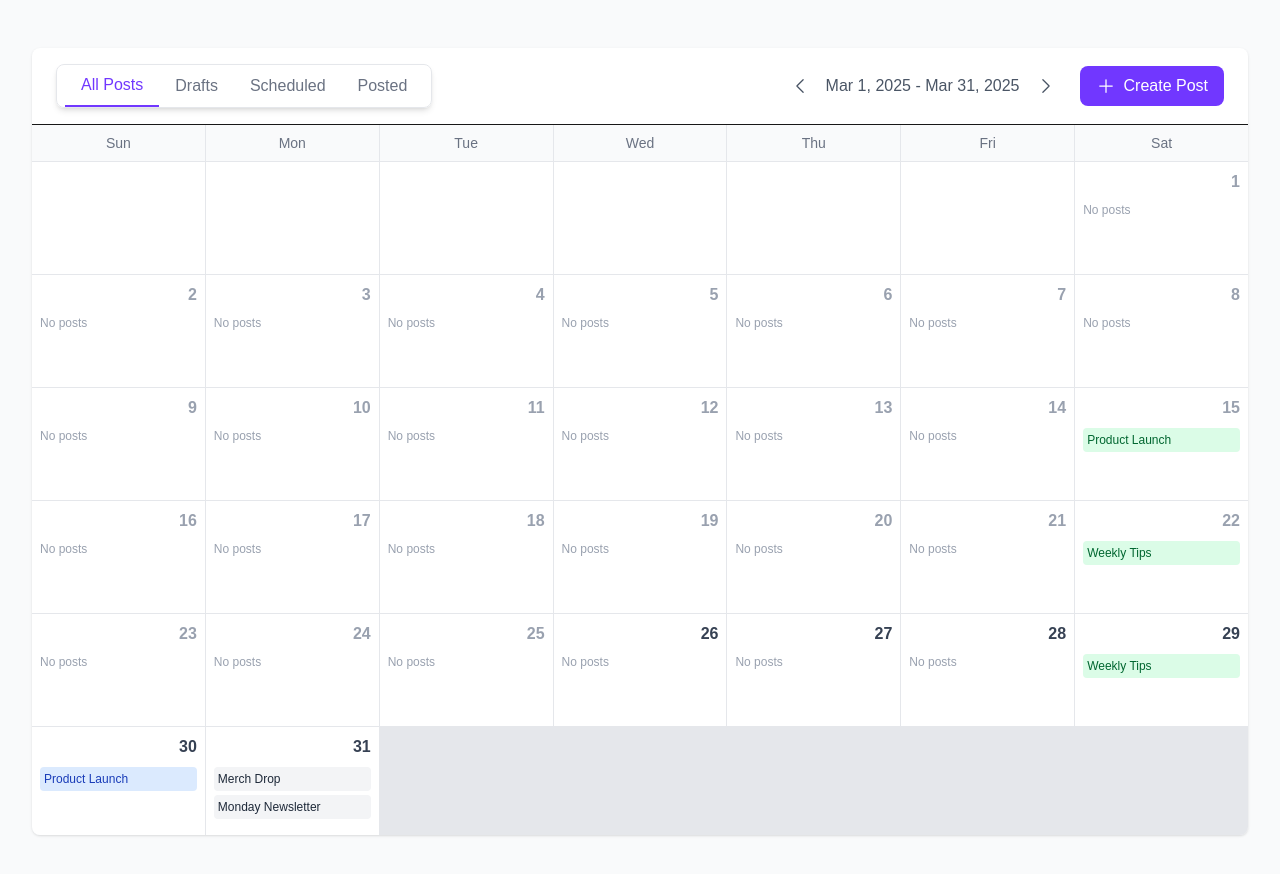
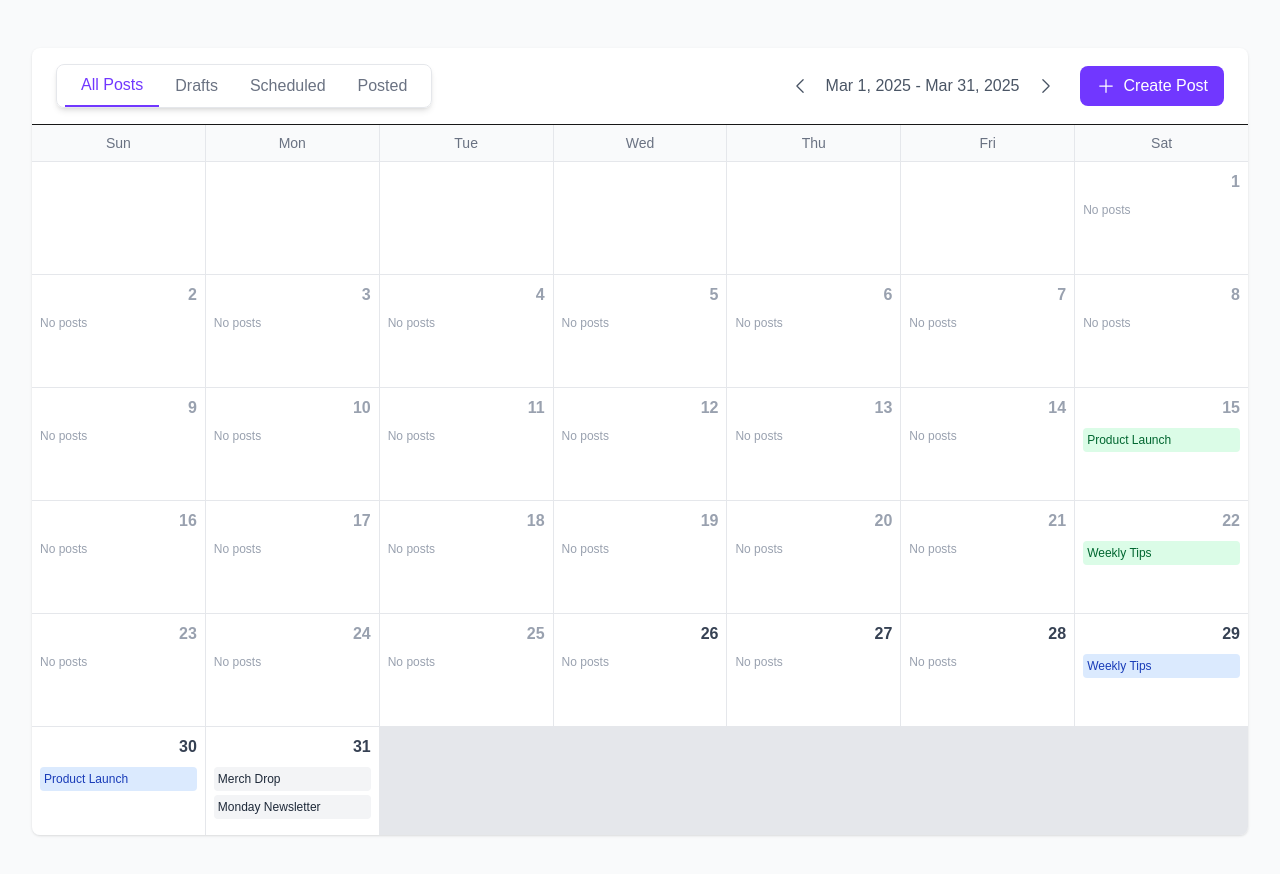
Before and after one commit to Patrickcpoole/social-scheduler, a Next.js app: page / in a window 1280 px wide. Shown: the top 874 px of the page. Built offline with nearby package versions, Linux system fonts and the light colour scheme.

Commit message:
fix: decoupled status logic from post display color

```diff
--- a/src/app/page.tsx
+++ b/src/app/page.tsx
@@ -12,7 +12,7 @@ export default function Home() {
       referenceTitle: "Product Launch",
       caption: "Introducing our new product line! #innovation",
       frequency: "once",
-      status: "posted",
+      status: "published",
     },
     {
       id: "post-2",
@@ -25,7 +25,7 @@ export default function Home() {
       referenceTitle: "Weekly Tips",
       caption: "Top 5 tips for better productivity. #productivity",
       frequency: "weekly",
-      status: "posted",
+      status: "published",
     },
     {
       id: "post-3",
@@ -33,7 +33,7 @@ export default function Home() {
       referenceTitle: "Product Launch",
       caption: "Introducing our new product line! #innovation",
       frequency: "once",
-      status: "scheduled",
+      status: "published",
     },
     {
       id: "post-4",
--- a/src/components/form/PostForm.tsx
+++ b/src/components/form/PostForm.tsx
@@ -94,7 +94,7 @@ const PostForm = ({
     videoUrl: yup.string().optional(),
     status: yup
       .string()
-      .oneOf(["draft", "scheduled", "posted"], "Invalid status")
+      .oneOf(["draft", "published"], "Invalid status")
       .required("Status is required"),
   });
 
@@ -486,8 +486,7 @@ const PostForm = ({
                           } rounded-md shadow-sm py-2 px-3 focus:outline-none focus:ring-[#7137ff] focus:border-[#7137ff] sm:text-sm`}
                         >
                           <option value="draft">Draft</option>
-                          <option value="scheduled">Scheduled</option>
-                          <option value="posted">Posted</option>
+                          <option value="published">Published</option>
                         </select>
                         {errors.status && (
                           <p className="mt-1 text-sm text-red-600">
--- a/src/components/ui/CalendarView.tsx
+++ b/src/components/ui/CalendarView.tsx
@@ -3,8 +3,10 @@
 import { useState } from "react";
 import { PlusIcon } from "@heroicons/react/24/outline";
 import { useGetMonthDetails } from "../../hooks/useGetMonthDetails";
-import PostStatusTabs from "./PostStatusTabs";
+import PostStatusTabs, { getDisplayStatus } from "./PostStatusTabs";
 import CalendarNav from "./CalendarNav";
+import { PostType } from "@/types";
+
 type CalendarViewProps = {
   posts: PostType[];
   onAddPost: (date: Date) => void;
@@ -14,12 +16,17 @@ type CalendarViewProps = {
 };
 
 const CalendarView = ({
-  posts = [],
+  posts,
   onAddPost,
   onEditPost,
   selectedTab,
   setSelectedTab,
 }: CalendarViewProps) => {
+  const filteredPosts = posts.filter((post) => {
+    if (selectedTab === "all") return true;
+    return getDisplayStatus(post) === selectedTab;
+  });
+
   const [currentMonth, setCurrentMonth] = useState(new Date());
 
   const { startingDayOfWeek, totalDays } = useGetMonthDetails(currentMonth);
@@ -31,7 +38,7 @@ const CalendarView = ({
       currentMonth.getMonth(),
       day
     );
-    return posts.filter((post) => {
+    return filteredPosts.filter((post) => {
       const postDate = new Date(post.date);
 
       // If it's a one-time post, just check if it matches the current date
@@ -82,17 +89,24 @@ const CalendarView = ({
     return date < new Date(Date.now() - 86400000);
   };
 
-  const getPostStatusColor = (post: PostType) => {
-    switch (post.status) {
-      case "draft":
-        return "bg-gray-100 text-gray-800";
-      case "scheduled":
-        return "bg-blue-100 text-blue-800";
-      case "posted":
-        return "bg-green-100 text-green-800";
-      default:
-        return "bg-gray-100 text-gray-800";
+  const getPostStatusColor = (post: PostType, date: Date) => {
+    const today = new Date();
+    today.setHours(0, 0, 0, 0);
+    const instanceDate = new Date(date);
+    instanceDate.setHours(0, 0, 0, 0);
+
+    if (post.status === "draft") {
+      return "bg-gray-100 text-gray-800";
     }
+
+    // If status is published, show green for past dates and blue for future dates
+    if (post.status === "published") {
+      return instanceDate < today
+        ? "bg-green-100 text-green-800"
+        : "bg-blue-100 text-blue-800";
+    }
+
+    return "bg-gray-100 text-gray-800";
   };
 
   const dayNames = ["Sun", "Mon", "Tue", "Wed", "Thu", "Fri", "Sat"];
@@ -182,7 +196,8 @@ const CalendarView = ({
                               onEditPost(post);
                             }}
                             className={`${getPostStatusColor(
-                              post
+                              post,
+                              date
                             )} p-1 my-1 rounded text-xs truncate cursor-pointer hover:opacity-90 transition-opacity`}
                           >
                             {post.referenceTitle}
--- a/src/components/ui/PostStatusTabs.tsx
+++ b/src/components/ui/PostStatusTabs.tsx
@@ -1,4 +1,24 @@
 import React from "react";
+import { PostType } from "@/types";
+
+export const getDisplayStatus = (
+  post: PostType
+): "draft" | "scheduled" | "posted" => {
+  const today = new Date();
+  today.setHours(0, 0, 0, 0);
+  const postDate = new Date(post.date);
+  postDate.setHours(0, 0, 0, 0);
+
+  if (post.status === "draft") {
+    return "draft";
+  }
+
+  if (postDate < today) {
+    return "posted";
+  }
+
+  return "scheduled";
+};
 
 const PostStatusTabs = ({
   selectedTab,
--- a/src/types/index.ts
+++ b/src/types/index.ts
@@ -10,14 +10,9 @@ export type PostType = {
   status: PostStatus;
 };
 
-export type PostStatus =
-  | "all"
-  | "drafts"
-  | "scheduled"
-  | "published"
-  | "deleted";
+export type PostStatus = "draft" | "published";
 
 export type Tab = {
   label: string;
-  value: PostStatus;
+  value: PostStatus | "all" | "scheduled" | "posted";
 };
```
